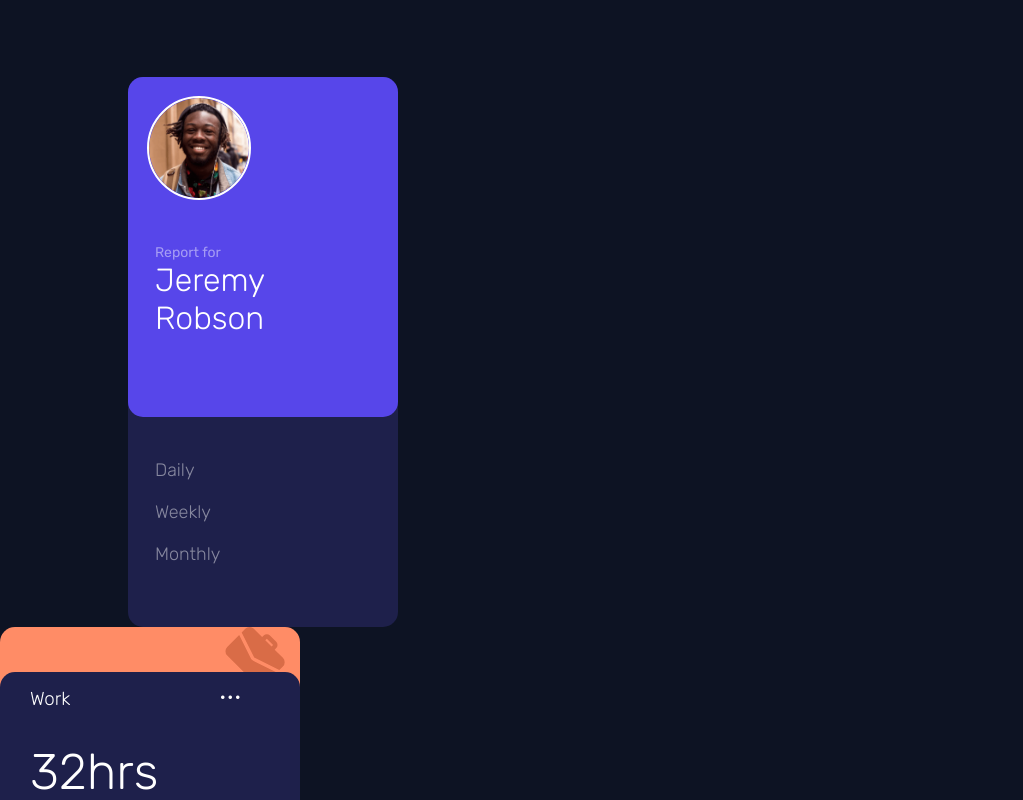
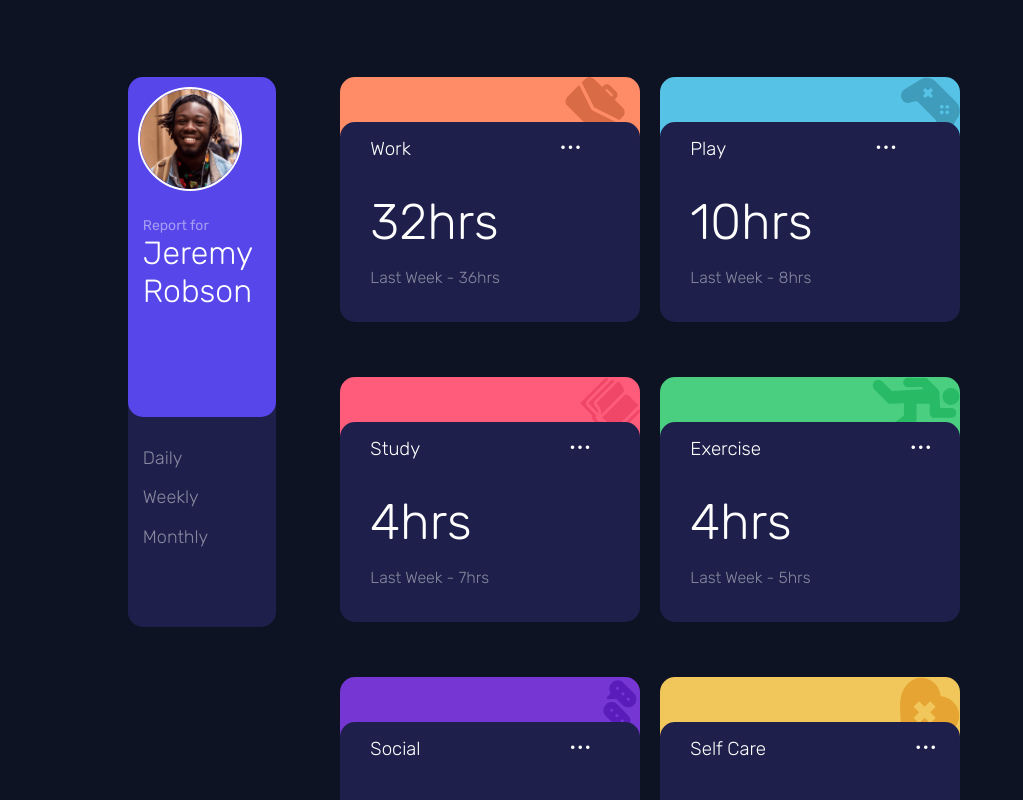
Before and after one commit to ArthurVRoost/React-Time-Tracking, a React (Vite) app: page / in a window 1280 px wide. Shown: the top 800 px of the page, without its empty margins (0-1023 px from the left). Built offline with nearby package versions, Linux system fonts and the light colour scheme.

Commit message:
cards + personnes d-flex

```diff
--- a/src/App.css
+++ b/src/App.css
@@ -6,6 +6,6 @@ body{
   background-color: #0D1323;
   color: white;
 }
-/* .divApp{
+.divApp{
   display: flex;
-} */
+}
--- a/src/Components/CardsEnfant/cardsenfant.css
+++ b/src/Components/CardsEnfant/cardsenfant.css
@@ -29,7 +29,7 @@
 }
 .divEnfant{
     width: 300px;
-
+    height: 280px;
 }
 .divEnfantImg{
     margin-right: 5%;
--- a/src/Components/CardsParent/cards.css
+++ b/src/Components/CardsParent/cards.css
@@ -0,0 +1,8 @@
+.divCards1{
+    display: flex;
+    gap: 20px;
+    flex-wrap: wrap;
+    margin-bottom: 5%;
+    margin-left: 5%;
+    margin-top: 6%;
+}
--- a/src/Components/CardsParent/cards.jsx
+++ b/src/Components/CardsParent/cards.jsx
@@ -8,8 +8,7 @@ export default function Cards() {
             <CardsEnfant background="divEnfantDiv1 work" icon="divEnfantImg" image="../../src/assets/images/icon-work.svg" titre="Work" heures="32hrs" description="Last Week - 36hrs" />
             <CardsEnfant background="divEnfantDiv1 play"  image="../../src/assets/images/icon-play.svg" titre="Play" heures="10hrs" description="Last Week - 8hrs" />
             <CardsEnfant background="divEnfantDiv1 study"  image="../../src/assets/images/icon-study.svg" titre="Study" heures="4hrs" description="Last Week - 7hrs" />
-        </div>
-        <div className="divCards2">
+
             <CardsEnfant background="divEnfantDiv1 exercise"  image="../../src/assets/images/icon-exercise.svg" titre="Exercise" heures="4hrs" description="Last Week - 5hrs" />
             <CardsEnfant background="divEnfantDiv1 social"  image="../../src/assets/images/icon-social.svg" titre="Social" heures="5hrs" description="Last Week - 10hrs" />
             <CardsEnfant background="divEnfantDiv1 self-care"  image="../../src/assets/images/icon-self-care.svg" titre="Self Care" heures="2hrs" description="Last Week - 2hrs" />
--- a/src/Components/Personnes/personnes.css
+++ b/src/Components/Personnes/personnes.css
@@ -2,7 +2,7 @@
 .divPersonnes{
     height: 550px;
     margin-left: 10%;
-    width: 270px;
+    width: 300px;
     margin-top: 6%;
     background-color: #1E204B;
     border-radius: 15px;
```
